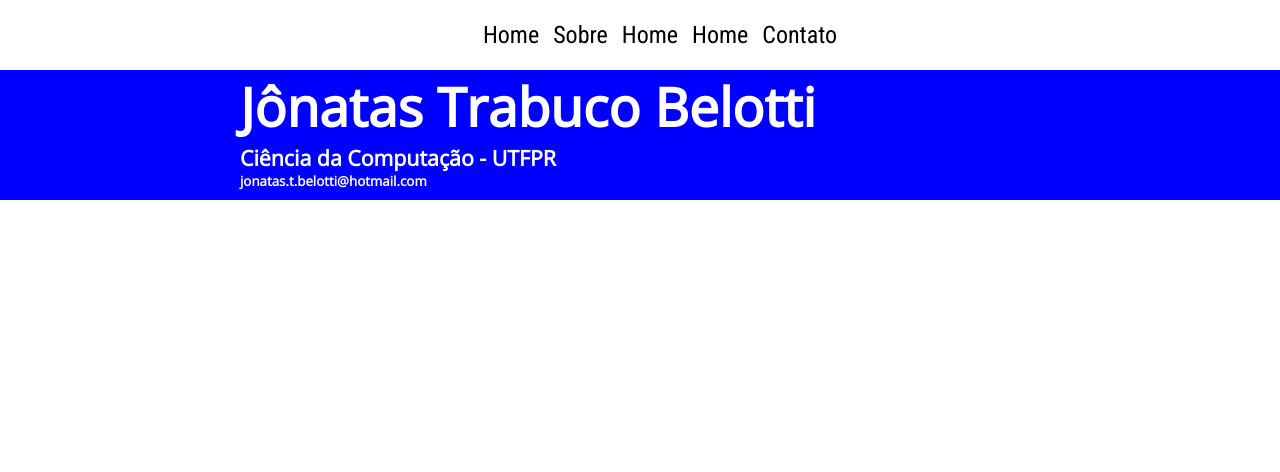
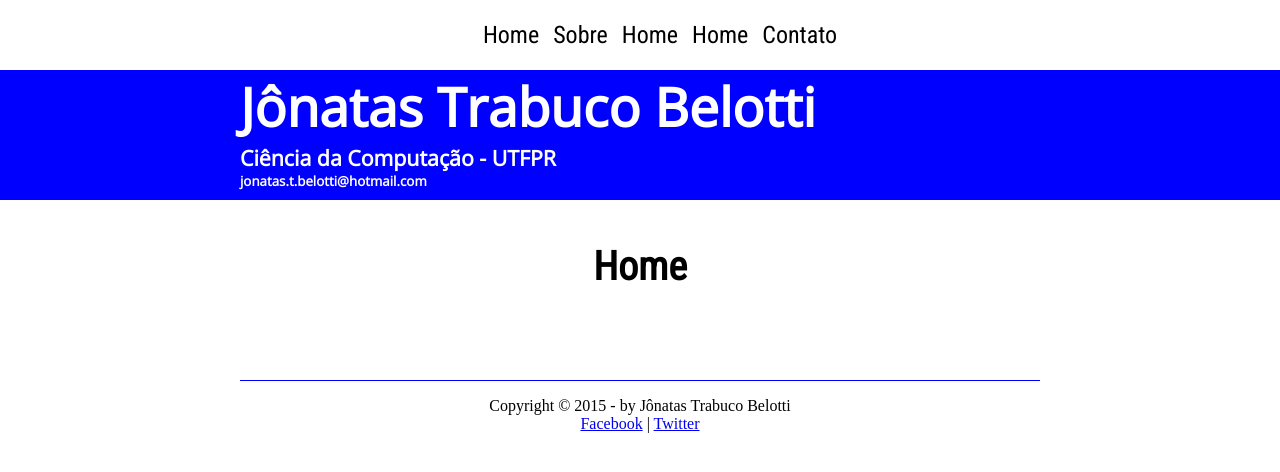
Before and after one commit to jonatastbelotti/jonatastbelotti.github.io, a plain HTML site: page index.html in a window 1280 px wide. Drawn offline with nearby package versions, Linux system fonts and the light colour scheme.

Commit message:
ajustes e rodape

```diff
--- a/css/estiloPrincipal.css
+++ b/css/estiloPrincipal.css
@@ -3,10 +3,25 @@
 @import url(http://fonts.googleapis.com/css?family=Open+Sans);
 @import url(http://fonts.googleapis.com/css?family=Roboto+Condensed);
 
+div#interface{
+  display: block;
+  position: absolute;
+  width: 100%;
+  top: 0px;
+  left: 0px;
+  right: 0px;
+  margin: 0px 0px 0px 0px;
+  padding: 0px;
+  margin: 0px;
+  background-color: white;
+}
+
+
 header#cabecalho{
   display: block;
-  position: absolute;
+  position: relative;
   margin: 0px 0px 0px 0px;
+  padding: 0px;
   width: 100%;
   top: 0px;
   left: 0px;
@@ -15,7 +30,6 @@ header#cabecalho{
 
 header#menu{
   display: block;
-  position: relative;
   vertical-align: top;
   margin: 0px 0px 0px 0px;
   background-color: white;
@@ -24,7 +38,6 @@ header#menu{
 
 header#menu ul{
   text-align: center;
-
 }
 
 header#menu li{
@@ -93,7 +106,7 @@ section#principal{
   left: calc((100% - 800px) / 2);
   display: block;
   position: relative;
-  top: 250px;
+  top: 10px;
 }
 
 h1{
@@ -103,3 +116,12 @@ h1{
   text-align: center;
   font-size: 30pt;
 }
+
+footer#rodape{
+  position: relative;
+  width: 800px;
+  left: calc((100% - 800px) / 2);
+  border-top: 1px solid blue;
+  text-align: center;
+  margin-top: 100px;
+}
--- a/index.html
+++ b/index.html
@@ -9,6 +9,8 @@
 </head>
 
 <body>
+	<script type="text/javascript" src="javascript/email.js"></script>
+	<div id="interface">
 		<header id="cabecalho">
 			<header id="menu">
 				<ul type="I">
@@ -28,10 +30,12 @@
 		</header>
 
 		<section id="principal">
+			<h1>Home</h1>
 		</section>
 
 		<footer id="rodape">
+			<p>Copyright &COPY; 2015 - by Jônatas Trabuco Belotti<br><a href="https://www.facebook.com/jonatas.trabucobelotti" target="blank">Facebook</a> | <a href="https://twitter.com/jonatastbelotti?lang=pt" target="blank">Twitter</a></p>
 		</footer>
-
+	</div>
 </body>
 </html>
```
Also changed, not shown: contato.html (+3 -1 lines). Lines whose indentation alone changed are shown as unchanged.
